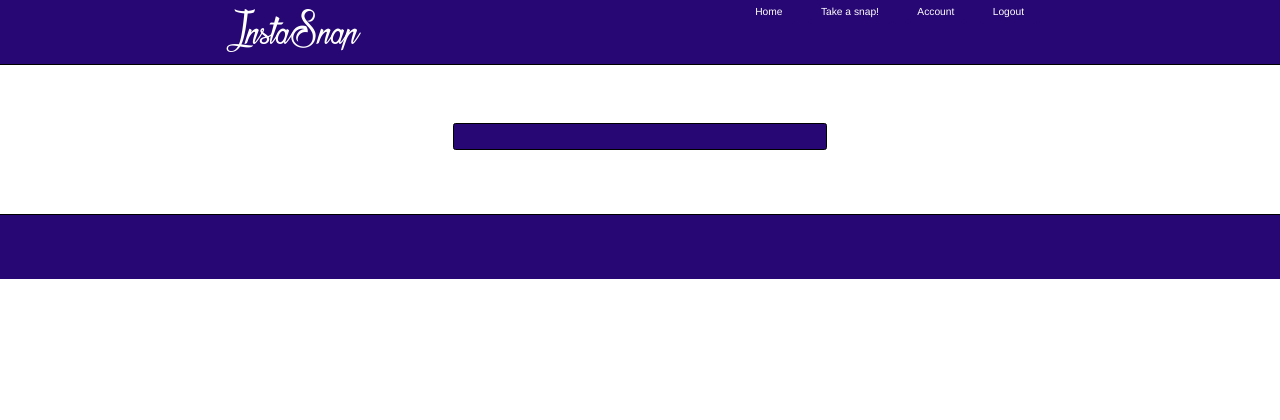
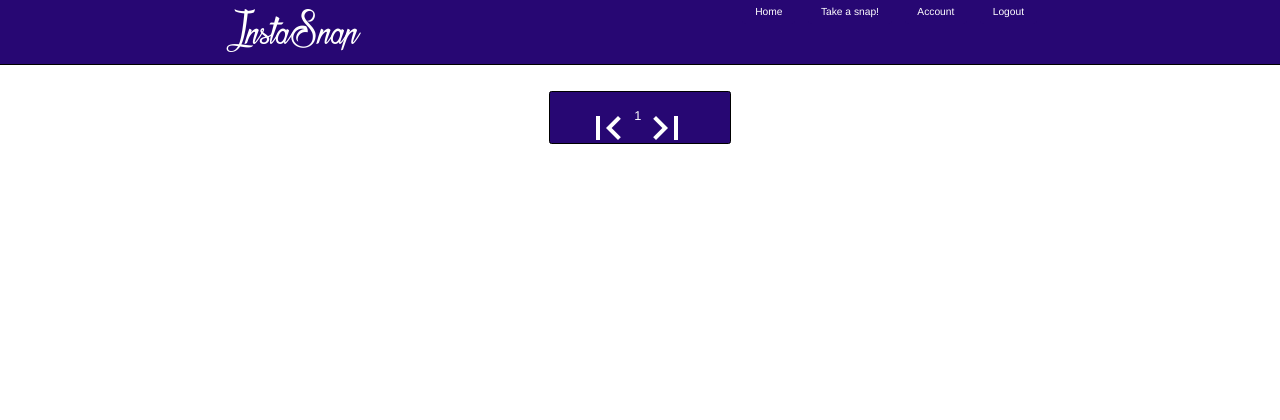
Before and after one commit to amoinier/camagru, a PHP site: page /camagru/?page=1 in a window 1280 px wide. Shown: the top 420 px of the page. Run offline with PHP 8.4, Linux system fonts and the light colour scheme; the visitor is signed in with stand-in values (Sample User, id 1); data that the repository does not hold is empty.

Commit message:
bug + like OK

```diff
--- a/css/header.css
+++ b/css/header.css
@@ -54,5 +54,5 @@ html, body {
 	background: rgb(39, 7, 115);
 	position: absolute;
 	bottom: 0;
-	border: 1px solid black;
+	border-top: 0.05vw solid black;
 }
--- a/css/index.css
+++ b/css/index.css
@@ -279,7 +279,23 @@ width:117px;
 	border-radius: 0.2vw;
 	padding: 0vw 2vw;
 	padding-top: 2vw;
-	margin-bottom: 5vw;
+	margin-bottom: 2vw;
+	background: rgb(39, 7, 115);
+	border: 0.05vw solid black;
+	position: relative;
+}
+
+#page {
+	text-align: center;
+	width: 10vw;
+	height: 2vw;
+	margin: 0 auto;
+	margin-top: 2vw;
+	margin-bottom: 1vw;
+	border-radius: 0.2vw;
+	padding: 0vw 2vw;
+	padding-top: 1vw;
+	padding-bottom: 1vw;
 	background: rgb(39, 7, 115);
 	border: 0.05vw solid black;
 	position: relative;
@@ -344,3 +360,30 @@ input[type=submit]:hover {
 	font-family: helvetica;
 
 }
+
+.page-nbr {
+	font-size: 1vw;
+	color: white;
+	font-family: helvetica;
+	margin-top: 0.3vw;
+	margin-left: -0.1vw;
+	position: absolute;
+}
+
+.pagef {
+	margin-left: -0.5vw;
+}
+
+.pagel {
+	margin-left: 0.5vw;
+}
+
+.nbrlike {
+	background-color: rgb(39, 7, 115);
+	font-size: 0.8vw;
+	color: white;
+	font-family: helvetica;
+	position: absolute;
+	margin-top: -3.7vw;
+	margin-left: -10vw;
+}
--- a/index.php
+++ b/index.php
@@ -13,13 +13,24 @@ if (!$_SESSION['login']) {?>
 	$_SESSION['error'] = "";?></div>
 </div>
 <div id="reg"><a id="regtext" href="register.php">Register</a></div>
+<div class="footer">
+</div>
+	</body>
+</html>
 <?php }
 else {
-	$log = $bdd->query("SELECT * FROM snap WHERE `post` LIKE 1 ORDER BY `date` DESC;");
+	$page = 0;
+	if ($_GET['page'] && $_GET['page'] > 0) {
+		$page = ($_GET['page'] - 1) * 5;
+	}
+	$log = $bdd->query("SELECT * FROM snap WHERE `post` LIKE 1 ORDER BY `date` DESC LIMIT 5 OFFSET ".$page.";");
 	$result = $log->fetchAll();
+	if ($result) {
 	?><div id='allphoto'><?php
 	foreach ($result as $key => $val) {
 		$like = $bdd->query("SELECT * FROM love WHERE `login` LIKE '".$_SESSION['login']."' AND `idphoto` LIKE ".$val['id'].";");
+		$nbrlike = $bdd->query("SELECT * FROM love WHERE `like` LIKE 1 AND `idphoto` LIKE ".$val['id'].";");
+		$nbrlikef = $nbrlike->fetchall();
 		$likef = $like->fetch();
 		if ($likef && $likef['like'] == 1) {
 			$heart = "resources/heart.png";
@@ -31,15 +42,33 @@ else {
 		<form action="lico.php" method="post">
 			<div class='imgind'><img class='max' src="<?php echo $val['img'];?>"/></div>
 			<input class="heartind" type="image" src="<?php echo $heart;?>" name="like" value="like">
+			<span class='nbrlike'><?php echo count($nbrlikef);?> people(s) like this photo.</span>
 			<input type="hidden" name="pid" value="<?php echo $val['id'];?>">
 			<input type="hidden" name="plike" value="<?php echo $likef['like'];?>">
 		</form>
 		<?php
 	}?>
-</div><?php
+</div>
+<?php }?>
+<div id="page">
+<form action="index.php" method="get">
+	 <input class="pagef" type="image" src="resources/pagef.png" name="page" value="<?php if ($page / 5 - 1 >= 0) {echo $page / 5 - 1;} else {$page = 0;} ?>">
+	 <span class="page-nbr"><?php echo $page / 5 + 1; ?></span>
+	 <input class="pagel" type="image" src="resources/pagel.png" name="page" value="<?php echo $page / 5 + 2; ?>">
+</form>
+</div>
+<?php
+if (count($result) < 2) { ?>
+	<div class="footer">
+	</div>
+</body>
+</html><?php
 }
-?>
+else {?>
 	<div class="footersnap">
 	</div>
 </body>
 </html>
+<?php }
+}
+?>
--- a/js/index.js
+++ /dev/null
@@ -1,3 +0,0 @@
-function div_show() {
-document.getElementById('popup').style.display = "block";
-}
--- a/validate.php
+++ b/validate.php
@@ -5,8 +5,10 @@ include('config/access.php');
 
 $log = $bdd->query("SELECT * FROM `users`;");
 $result = $log->fetchAll();
+$i = 0;
 foreach ($result as $key => $val) {
-	if (hash(whirlpool, $val['mail']) === $_GET['validate']) {
+	if (hash(whirlpool, $val['mail']) === $_GET['validate'] && !$val['validate']) {
+		$i = 1;
 		$log = $bdd->query("SELECT * FROM `users` WHERE `mail` LIKE '".$val['mail']."'");
 		$ok = $log->fetch();
 		$log = $bdd->query("UPDATE `users` SET `validate` = '1' WHERE `users`.`id` = ".$ok['id']);
@@ -17,8 +19,10 @@ foreach ($result as $key => $val) {
 		<?php
 	}
 }
+if (!$i) {
 ?>
 <div id="validate">The link is dead or this account is already activate ...</div>
 <meta http-equiv="refresh" content='5;URL=index.php'/>
 <?php
+}
 include('footer.php');?>
```
Also changed, not shown: lico.php (+6 -3 lines), snap.php (+11 -2 lines), resources/._comment.png (added), resources/._pagef.png (added), resources/._pagel.png (added), resources/comment.png (added), resources/pagef.png (added), resources/pagel.png (added), resources/rendu.png. Lines whose indentation alone changed are shown as unchanged.
